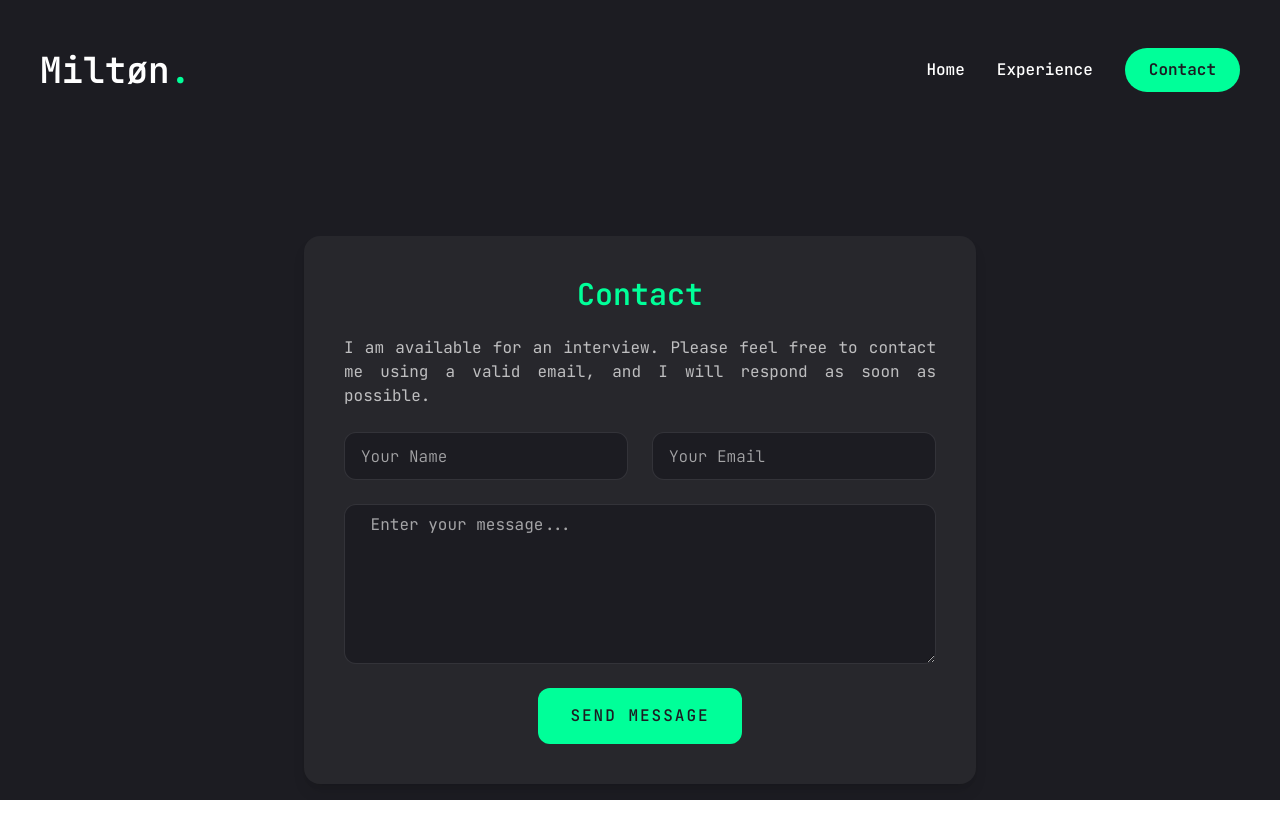
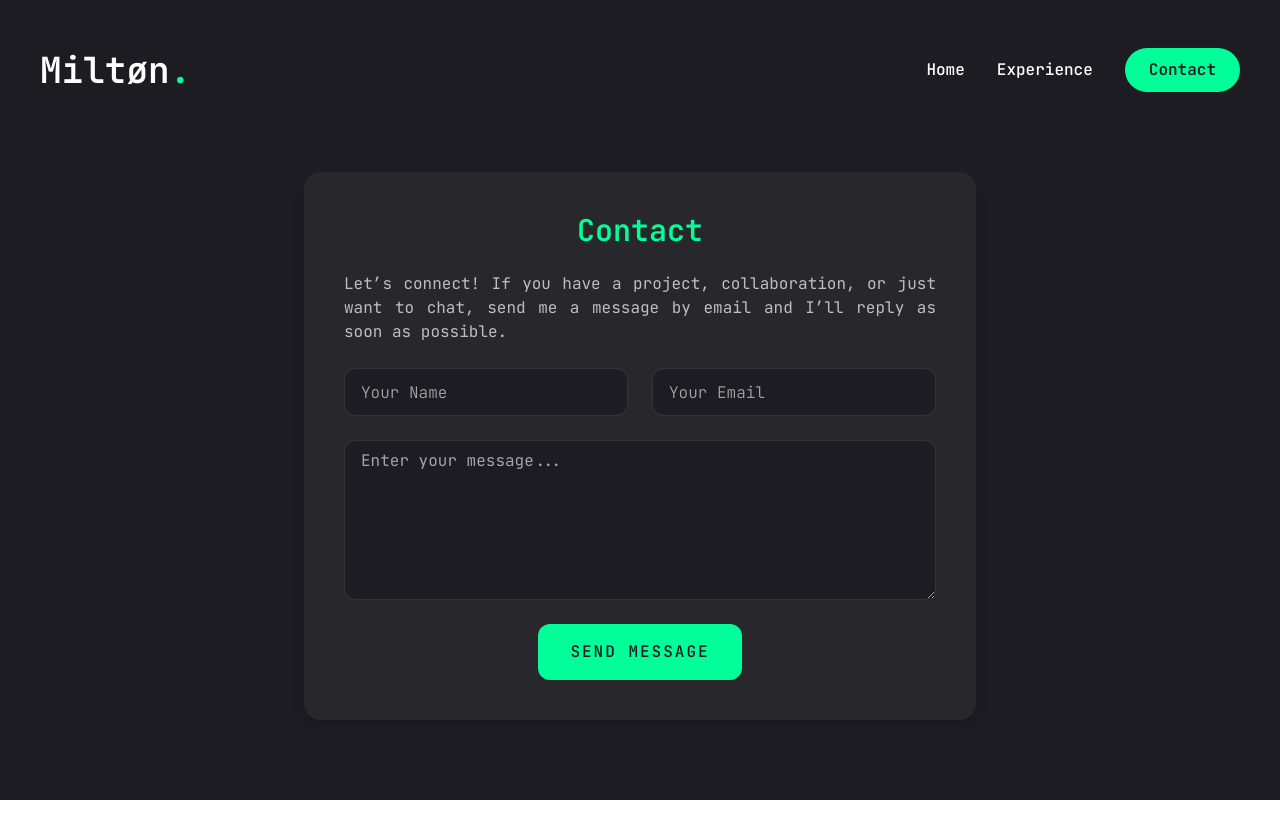
Before and after one commit to Miltonr87/portfoliov2, a Next.js app: page /contact in a window 1280 px wide. After the commit the page ends 800 px from the top, so only its background shows below. Built offline with nearby package versions, Linux system fonts and the light colour scheme.

Commit message:
Border adjustment on Contact

```diff
--- a/src/app/contact/page.jsx
+++ b/src/app/contact/page.jsx
@@ -12,7 +12,7 @@ const Contact = () => {
         opacity: 1,
         transition: { delay: 0.4, duration: 0.6, ease: 'easeInOut' },
       }}
-      className="pt-24 pb-12 px-4 flex justify-center"
+      className="pt-8 pb-12 px-4 flex justify-center"
     >
       <div className="w-full max-w-2xl">
         <form
@@ -24,8 +24,8 @@ const Contact = () => {
             Contact
           </h3>
           <p className="text-white/70 text-justify text-sm sm:text-base leading-relaxed">
-            I am available for an interview. Please feel free to contact me
-            using a valid email, and I will respond as soon as possible.
+            Let’s connect! If you have a project, collaboration, or just want to
+            chat, send me a message by email and I’ll reply as soon as possible.
           </p>
 
           {/* inputs */}
@@ -50,7 +50,7 @@ const Contact = () => {
           <Textarea
             className="h-40 rounded-xl px-4 py-2"
             name="message"
-            placeholder=" Enter your message..."
+            placeholder="Enter your message..."
             required
           />
 
--- a/src/components/Stats.jsx
+++ b/src/components/Stats.jsx
@@ -3,8 +3,8 @@
 import CountUp from 'react-countup';
 
 const stats = [
+  { num: 3, text: 'Companies' },
   { num: 5, text: 'Years of experience' },
-  { num: 4, text: 'Companies' },
   { num: 18, text: 'Technologies mastered' },
 ];
 
```
